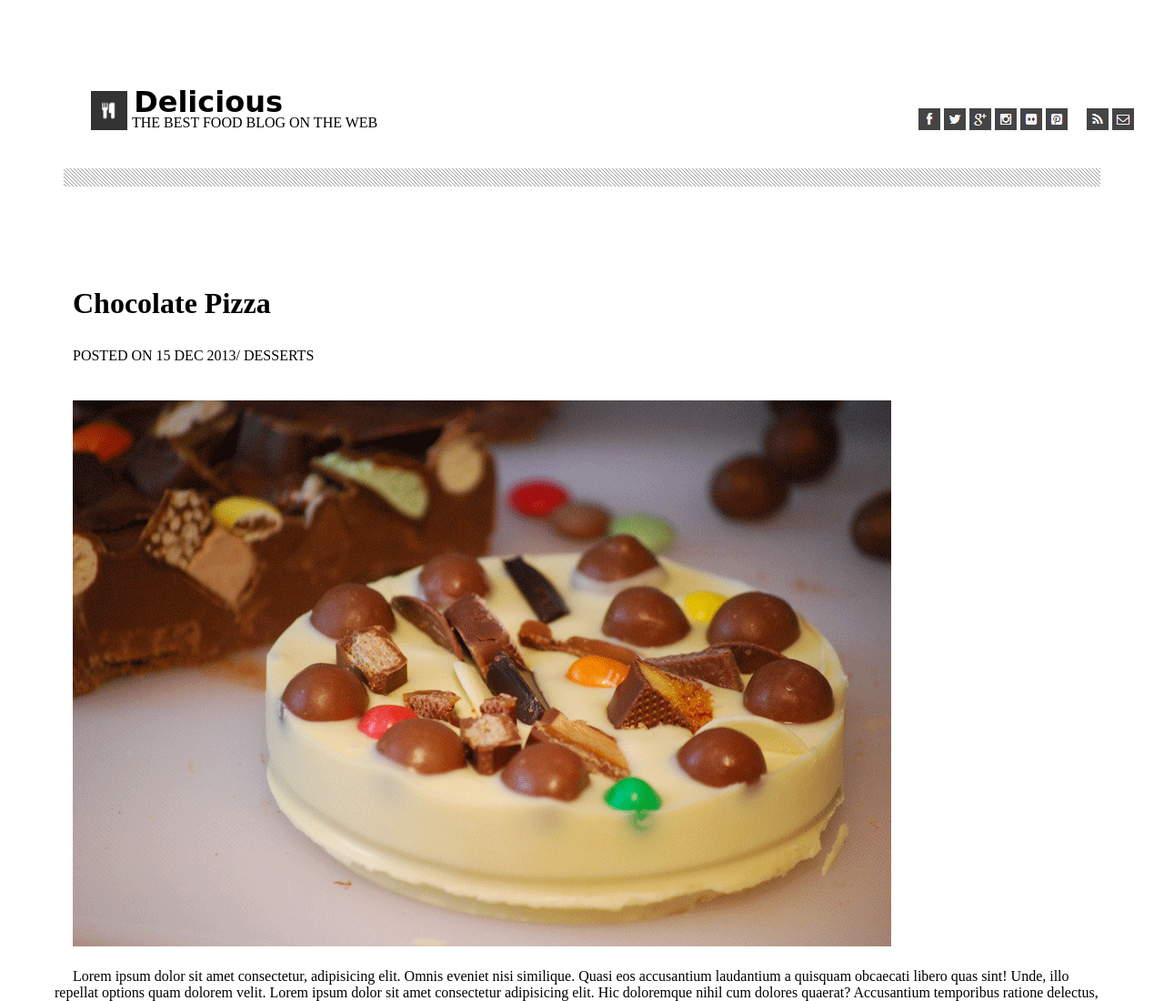
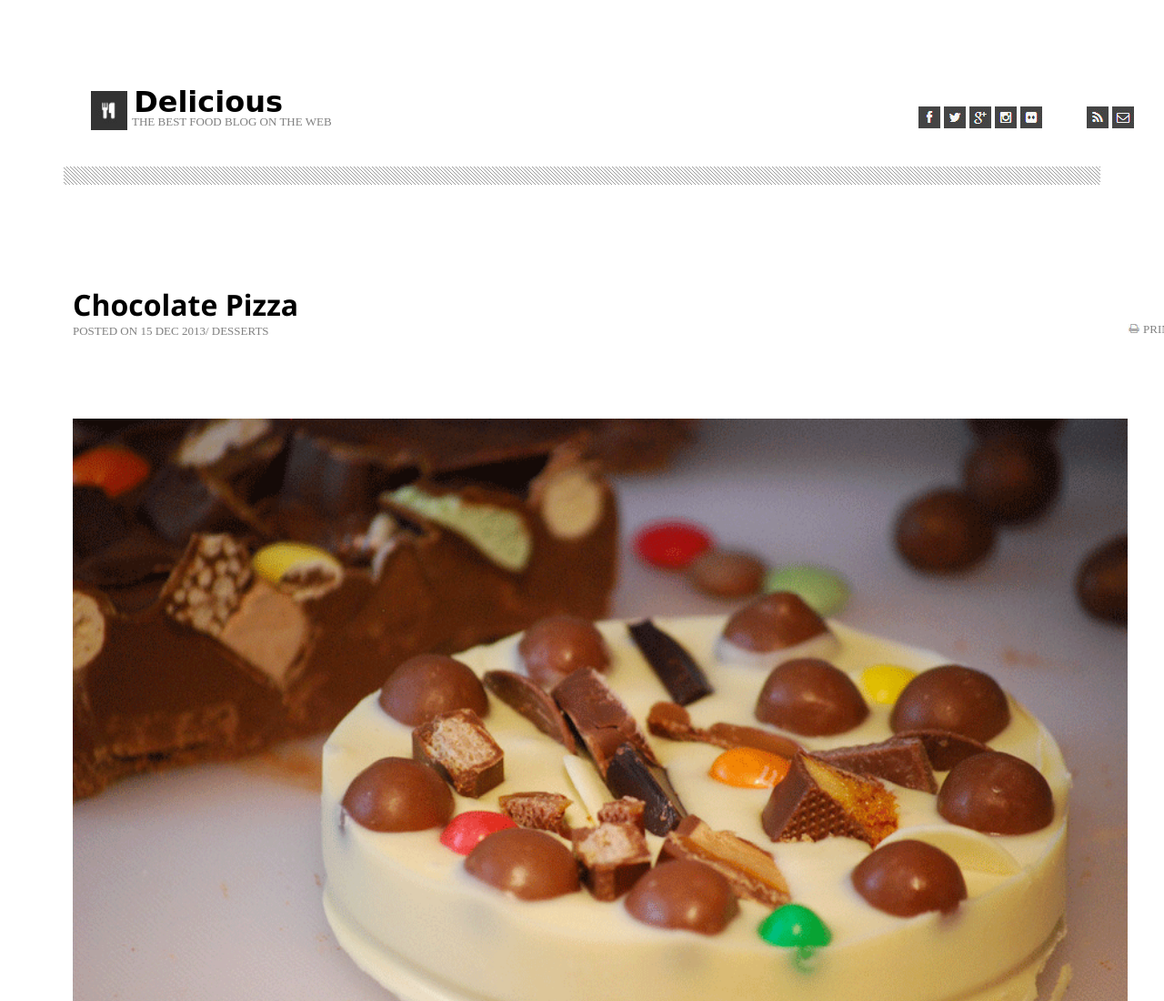
Before and after one commit to naeemalomari/Chocolate--Pizza, a plain HTML site: page index.html in a window 1280 px wide. Shown: the top 1100 px of the page at 91% size. Drawn offline with Linux system fonts and the light colour scheme.

Commit message:
finish the project

```diff
--- a/index.html
+++ b/index.html
@@ -31,9 +31,11 @@
 <div id="space"></div>
 </header>
 <main>
-    <h1> Chocolate Pizza </h1>
-    <p> POSTED ON 15 DEC 2013/ DESSERTS</p>
-    <img src="../images/choco-pizza.png">
+    <h1 id="h2"> Chocolate Pizza </h1>
+    <p id="p1"> POSTED ON 15 DEC 2013/ DESSERTS</p>
+    <img id="print" src="/images/print-icon.png">
+    <x id="print" style="color: grey; font-size: small;">PRINT </x>
+    <img id="hero" src="../images/choco-pizza.png">
     <br>
 <span>
 
--- a/style.css
+++ b/style.css
@@ -15,9 +15,11 @@
 
 }
 #p{
+    font-size: small;
     position: relative;
     bottom: 85px;
     left: 45px;
+    color: grey;
 }
 #right{
     margin: 0px;
@@ -161,3 +163,21 @@ footer div r{
     left: 400px;
         color:grey ;
 }
+#h2{
+    font-family: 'Segoe UI', Tahoma, Geneva, Verdana, sans-serif;
+}
+#p1{
+    color: grey;
+    font-size: small;
+    position: relative;
+    bottom: 30px;
+}
+#hero {
+    width: 100%;
+
+}
+#print{
+    position: relative;
+    left: 1180px;
+    bottom: 70px;
+}
```
